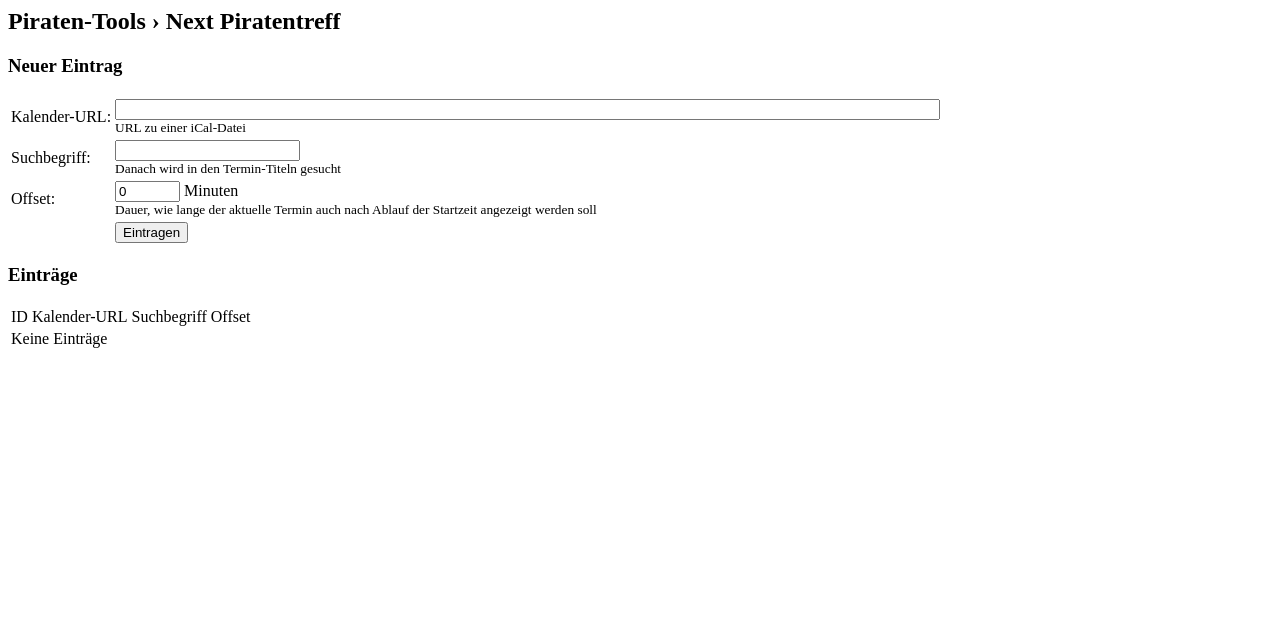
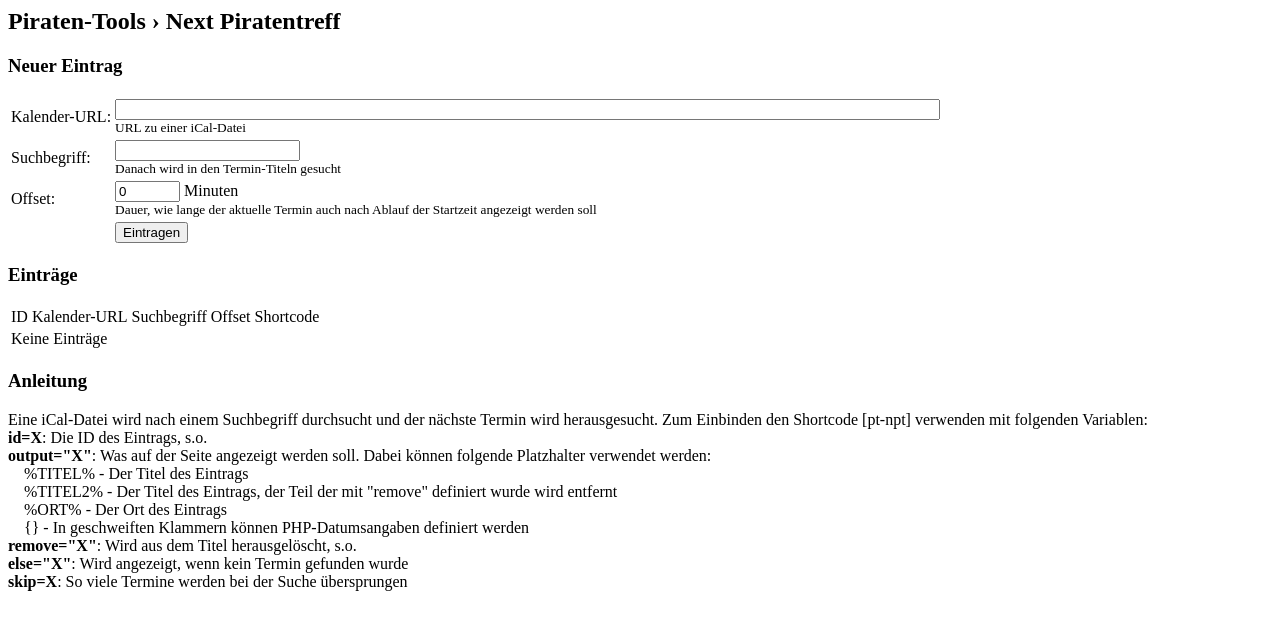
Before and after one commit to PiratenGP/Piraten-Tools, a PHP site: page /adminmenu.php in a window 1280 px wide. Shown: the top 630 px of the page. Run offline with PHP 8.4, Linux system fonts and the light colour scheme; data that the repository does not hold is empty.

Commit message:
Anleitung für Next-Piratentreff hinzugefügt

```diff
--- a/nextpiratentreff/adminmenu.php
+++ b/nextpiratentreff/adminmenu.php
@@ -36,6 +36,7 @@
 				<td>Kalender-URL</td>
 				<td>Suchbegriff</td>
 				<td>Offset</td>
+				<td>Shortcode</td>
 				<td>&nbsp;</td>
 			</tr>
 			<?php
@@ -48,6 +49,7 @@
 						<td><?=$val["calurl"];?></td>
 						<td><?=$val["searchstring"];?></td>
 						<td><?=$val["offset"];?> min</td>
+						<td><pre>[pt-npt id=<?=$key;?> output="{d. F Y}" else=""]</pre></td>
 						<td><input type="checkbox" name="pt-npt-del[<?=$key;?>]" value="1" /></td>
 					</tr>
 					<?
@@ -70,4 +72,16 @@
 		</table>
 		<input type="hidden" name="pt-npt-action" value="del" />
 		</form>
+
+		<h3>Anleitung</h3>
+		<p>Eine iCal-Datei wird nach einem Suchbegriff durchsucht und der nächste Termin wird herausgesucht. Zum Einbinden den Shortcode [pt-npt] verwenden mit folgenden Variablen:<br />
+		<strong>id=X</strong>: Die ID des Eintrags, s.o.<br />
+		<strong>output="X"</strong>: Was auf der Seite angezeigt werden soll. Dabei können folgende Platzhalter verwendet werden:<br />
+		&nbsp;&nbsp;&nbsp;&nbsp;%TITEL% - Der Titel des Eintrags<br />
+		&nbsp;&nbsp;&nbsp;&nbsp;%TITEL2% - Der Titel des Eintrags, der Teil der mit "remove" definiert wurde wird entfernt<br />
+		&nbsp;&nbsp;&nbsp;&nbsp;%ORT% - Der Ort des Eintrags<br />
+		&nbsp;&nbsp;&nbsp;&nbsp;{} - In geschweiften Klammern können PHP-Datumsangaben definiert werden<br />
+		<strong>remove="X"</strong>: Wird aus dem Titel herausgelöscht, s.o.<br />
+		<strong>else="X"</strong>: Wird angezeigt, wenn kein Termin gefunden wurde<br />
+		<strong>skip=X</strong>: So viele Termine werden bei der Suche übersprungen<br /></p>
 	</div>
```
